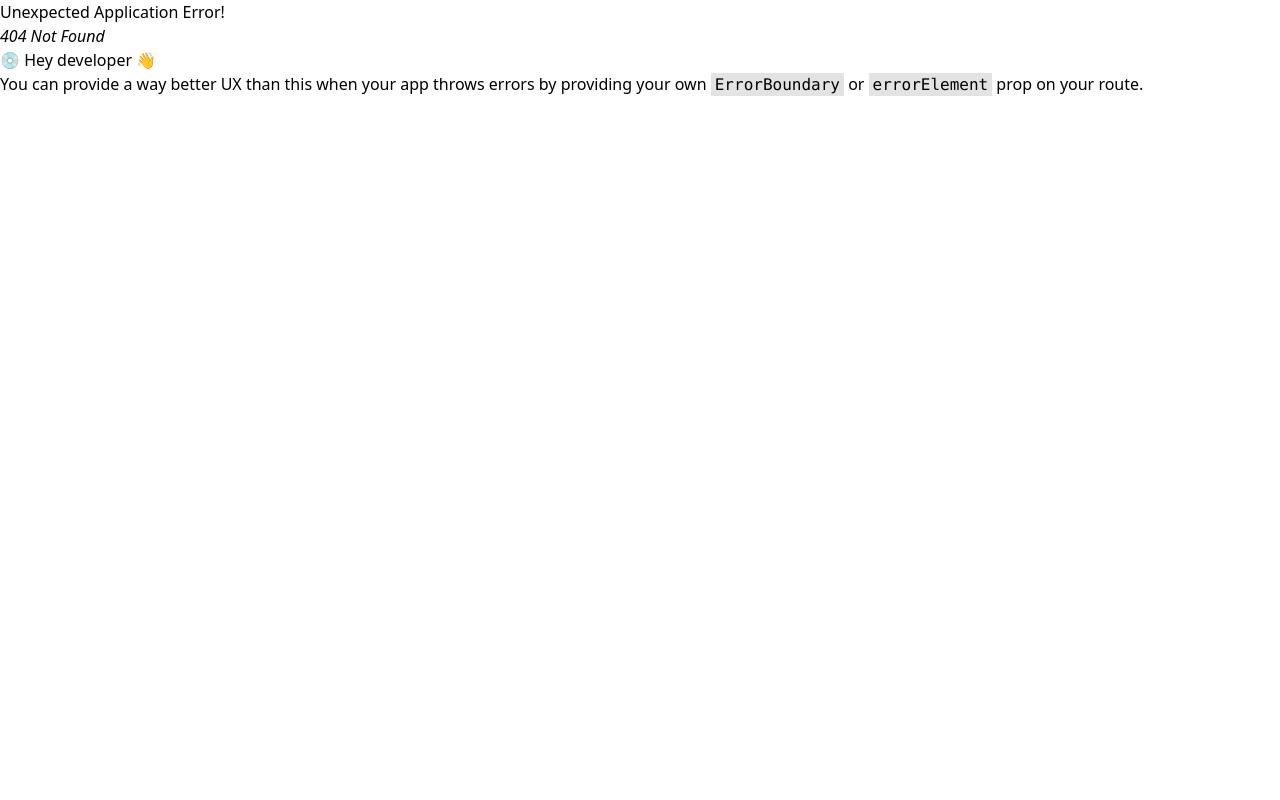
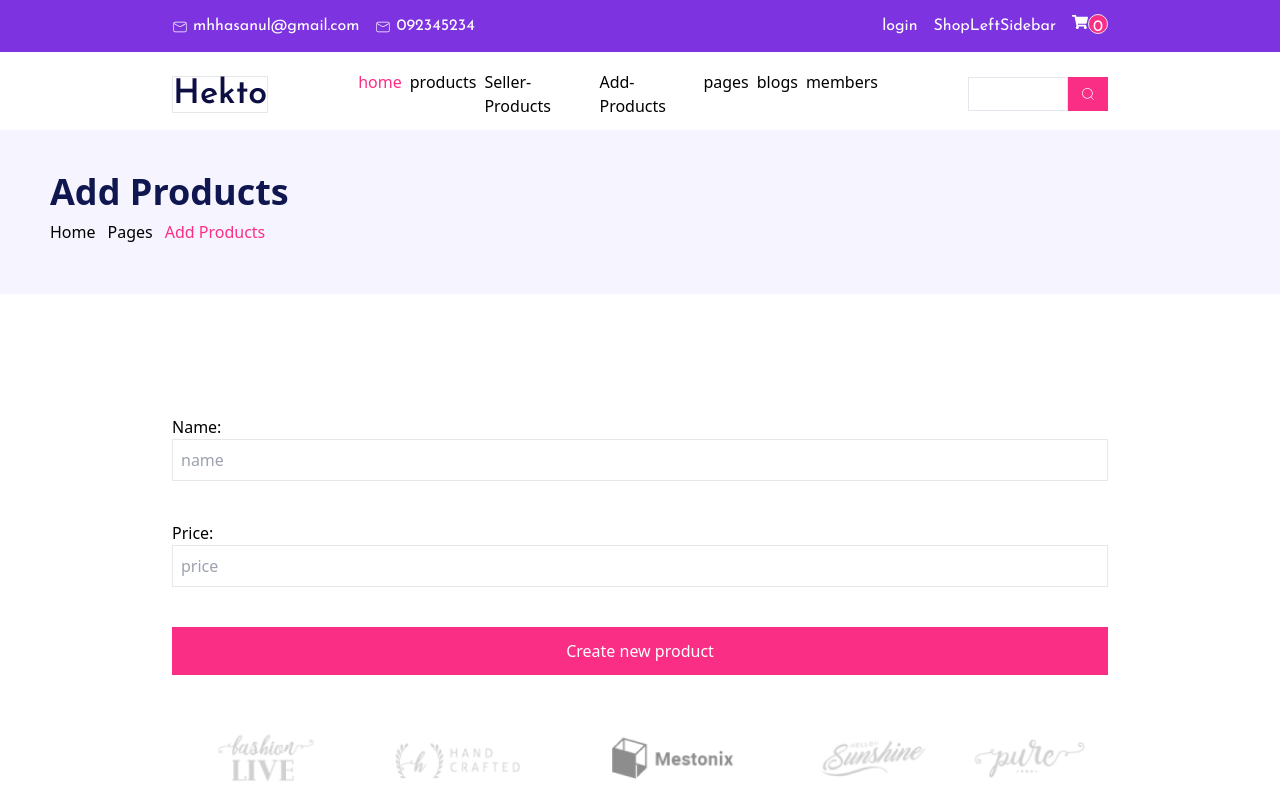
Before and after one commit to rochakgrg10/Ecommerce-website, a React (Vite) app in the folder client/: page /sellers/products/add in a window 1280 px wide. Before the commit this address had no page. Shown: the top 800 px of the page. Built offline with nearby package versions, Linux system fonts and the light colour scheme.

Commit message:
use local storage

```diff
--- a/client/src/App.jsx
+++ b/client/src/App.jsx
@@ -1,9 +1,11 @@
+import { useEffect, useState } from "react";
 import {
   createBrowserRouter,
   RouterProvider,
   Route,
   Link,
 } from "react-router-dom";
+import axios from "axios";
 import Home from "./pages/Home";
 import Login from "./pages/Login";
 import RootElement from "./components/common/RootElement";
@@ -17,12 +19,10 @@ import LeftSideBar from "./pages/LeftSideBar";
 import { ToastContainer } from "react-toastify";
 import "react-toastify/dist/ReactToastify.css";
 import Cart from "./pages/Cart";
-// import { useEffect } from "react";
-
-function App() {
-  /*  useEffect(() => {
-    localStorage.getItem("userData");
-  }); */
+import SellerProducts from "./pages/seller/SellerProducts";
+import AddProducts from "./pages/seller/AddProducts";
+import { useDispatch } from "react-redux";
+import { setReduxUser } from "./redux/slice/userSlice";
 
 const router = createBrowserRouter([
   {
@@ -50,6 +50,24 @@ function App() {
         element: <Cart />,
       },
       {
+        path: "sellers",
+        children: [
+          {
+            path: "products",
+            children: [
+              {
+                path: "",
+                element: <SellerProducts />,
+              },
+              {
+                path: "add",
+                element: <AddProducts />,
+              },
+            ],
+          },
+        ],
+      },
+      {
         path: "products",
         children: [
           {
@@ -66,12 +84,44 @@ function App() {
   },
 ]);
 
+function App() {
+  const [isLoading, setIsLoading] = useState(true);
+  const dispatch = useDispatch();
+  useEffect(() => {
+    let token = localStorage.getItem("token");
+    if (token) {
+      axios
+        .get("https://ecommerce-sagartmg2.vercel.app/api/users/get-user", {
+          headers: {
+            Authorization: `Bearer ${token}`,
+          },
+        })
+        .then((res) => {
+          dispatch(setReduxUser(res.data));
+          setIsLoading(false);
+        })
+        .catch((err) => {
+          console.log(err);
+          setIsLoading(false);
+        });
+    } else {
+      console.log("there is no token available");
+      setIsLoading(false);
+    }
+  }, []);
+
   return (
     <>
+      {isLoading ? (
+        <div className="flex h-screen items-center justify-center">
+          Loading...
+        </div>
+      ) : (
         <div>
           <RouterProvider router={router} />
           <ToastContainer />
         </div>
+      )}
     </>
   );
 }
--- a/client/src/components/common/Header.jsx
+++ b/client/src/components/common/Header.jsx
@@ -17,7 +17,7 @@ export default function Header() {
       <header>
         <TopHeader />
 
-        <nav className="container justify-between   pb-[12px] pt-[18px] sm:flex ">
+        <nav className="container pb-[12px] pt-[18px]">
           <div className="flex w-full items-center justify-between lg:w-auto lg:gap-[90px]">
             <a
               id="logo"
@@ -35,48 +35,39 @@ export default function Header() {
               >
                 <RxCross2 />
               </button>
+              <div className="flex flex-col gap-2 sm:flex-row">
                 <Link to={"/"} className="text-secondary">
                   home
                 </Link>
-              <a href="" className="hover:text-secondary">
+                <Link to={"/products"} className="hover:text-secondary">
                   products
-              </a>
-              <a href="" className="hover:text-secondary">
-                pages
-              </a>
-              <a href="" className="hover:text-secondary">
-                blogs
-              </a>
-              <a href="" className="hover:text-secondary">
-                members
-              </a>
+                </Link>
+                <Link
+                  to={"/sellers/products"}
+                  className="active:text-secondary"
+                >
+                  Seller-Products
+                </Link>
+                <Link to={"/sellers/products/add"}>Add-Products</Link>
+                <Link className="hover:text-secondary">pages</Link>
+                <Link className="hover:text-secondary">blogs</Link>
+                <Link className="hover:text-secondary">members</Link>
               </div>
-            {/* {isMenuOpen && (
-              <>
-              <ul>
-              <li>home</li>
-              <li>staic</li>
-              </ul>
-              <button onClick={toggleMenu}>close</button>
-              </>
-            )} */}
+            </div>
             <IoMenu
               onClick={toggleMenu}
               className="cursor-pointer text-3xl md:hidden"
             />
-          </div>
-
             <form className="hidden lg:flex">
               <input
-              className="border border-primary-light px-2
-              py-1
-             focus:border-secondary focus:outline-none focus:transition-all "
+                className="w-[100px] border border-primary-light px-2 py-1 focus:border-secondary focus:outline-none focus:transition-all "
                 type="text"
               />
               <button className="bg-secondary px-3">
                 <CiSearch className="text-white" />
               </button>
             </form>
+          </div>
         </nav>
         {isMenuOpen && (
           <div
--- a/client/src/pages/Home.jsx
+++ b/client/src/pages/Home.jsx
@@ -6,7 +6,6 @@ import "slick-carousel/slick/slick.css";
 import "slick-carousel/slick/slick-theme.css";
 import Skeleton from "react-loading-skeleton";
 import "react-loading-skeleton/dist/skeleton.css";
-import Header from "../components/common/Header";
 import Banner from "../components/home/Banner";
 import Product from "../components/home/Product";
 import LatestProduct from "../components/home/LatestProduct";
--- a/client/src/pages/Login.jsx
+++ b/client/src/pages/Login.jsx
@@ -15,10 +15,6 @@ function Login() {
     password: "",
   });
 
-  useEffect(() => {
-    localStorage.setItem("userData", JSON.stringify(formData));
-  }, [formData]);
-
   const handleSubmit = (e) => {
     e.preventDefault();
 
@@ -30,7 +26,8 @@ function Login() {
       .then((res) => {
         toast.success("success");
         // setUser(res.data.user);
-        dispatch(setReduxUser(res.data.user));
+        dispatch(setReduxUser(res.data.user)); //change redux user value
+        localStorage.setItem("token", res.data.access_token);
       })
       .catch((err) => {
         console.log(err);
--- a/client/src/pages/products/Products.jsx
+++ b/client/src/pages/products/Products.jsx
@@ -1,9 +1,19 @@
-import React from "react";
+import axios from "axios";
+import React, { useEffect, useState } from "react";
 
 function Products() {
+  const [products, setProducts] = useState([]);
+  useEffect(() => {
+    axios
+      .get("https://ecommerce-sagartmg2.vercel.app/api/products")
+      .then((res) => {
+        setProducts(res.data);
+      });
+  }, []);
   return (
     <div>
       <h1>Welcome to products page</h1>
+      {JSON.stringify(products)}
     </div>
   );
 }
--- /dev/null
+++ b/client/src/pages/seller/AddProducts.jsx
@@ -0,0 +1,79 @@
+import axios from "axios";
+import React, { useState } from "react";
+import BreadCrumb from "../../components/common/BreadCrumb";
+
+function AddProducts() {
+  const [formData, setFormData] = useState({
+    name: "",
+    price: "",
+    iamge: null,
+  });
+
+  function handleChange(e) {
+    console.log(e.target.name);
+    console.log(e.target.name.value);
+    setFormData({ ...formData, [e.target.name]: e.target.value });
+  }
+
+  function handleSubmit(e) {
+    e.preventDefault();
+    let token = localStorage.getItem("token");
+
+    axios
+      .post(
+        "https://ecommerce-sagartmg2.vercel.app/api/products",
+        {
+          name: formData.name,
+          price: formData.price,
+        },
+        {
+          headers: {
+            Authorization: `Bearer ${token}`,
+          },
+        },
+      )
+      .then((res) => {})
+      .catch((err) => {});
+  }
+  return (
+    <>
+      <BreadCrumb title="Add Products" />
+      <div className="container">
+        <form onSubmit={handleSubmit}>
+          <div className="flex flex-col gap-10">
+            <label>
+              Name:
+              <input
+                className="w-full border p-2"
+                type="text"
+                name="name"
+                onChange={handleChange}
+                value={formData.name}
+                placeholder="name"
+              />
+            </label>
+            <label>
+              Price:
+              <input
+                className="w-full border p-2"
+                type="text"
+                name="price"
+                onChange={handleChange}
+                value={formData.price}
+                placeholder="price"
+              />
+            </label>
+            <button
+              type="submit"
+              className="w-full bg-secondary py-3 text-white"
+            >
+              Create new product
+            </button>
+          </div>
+        </form>
+      </div>
+    </>
+  );
+}
+
+export default AddProducts;
--- /dev/null
+++ b/client/src/pages/seller/SellerProducts.jsx
@@ -0,0 +1,27 @@
+import React, { useEffect, useState } from "react";
+import axios from "axios";
+
+function SellerProducts() {
+  const [products, setProducts] = useState(null);
+  useEffect(() => {
+    let token = localStorage.getItem("token");
+
+    axios
+      .get("https://ecommerce-sagartmg2.vercel.app/api/products", {
+        headers: {
+          Authorization: `Bearer ${token}`,
+        },
+      })
+      .then((res) => {
+        setProducts(res.data);
+      });
+  }, []);
+  return (
+    <div>
+      {JSON.stringify(products)}
+      SellerProducts
+    </div>
+  );
+}
+
+export default SellerProducts;
--- a/client/src/redux/slice/userSlice.js
+++ b/client/src/redux/slice/userSlice.js
@@ -12,6 +12,7 @@ export const userSlice = createSlice({
     },
     logout: (state) => {
       state.value = null;
+      localStorage.removeItem("token");
     },
   },
 });
```
Lines whose indentation alone changed are shown as unchanged.
